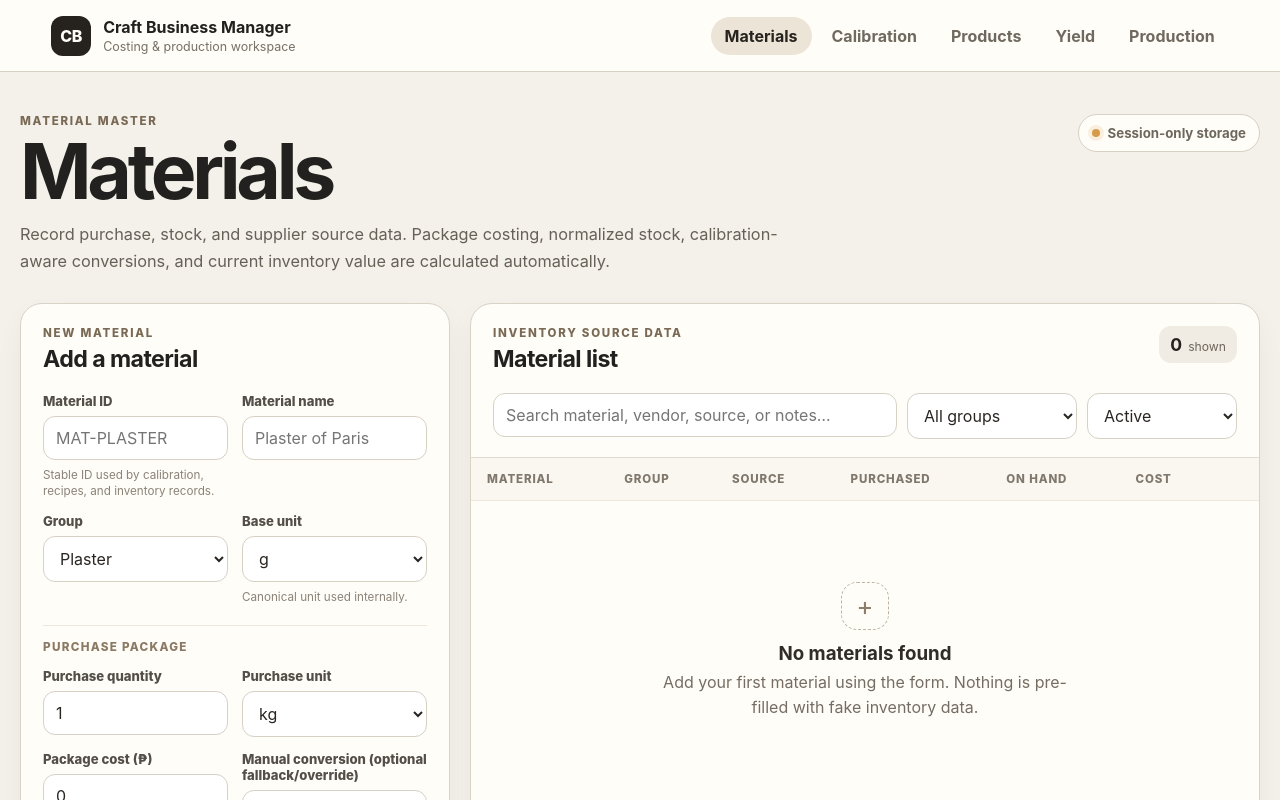
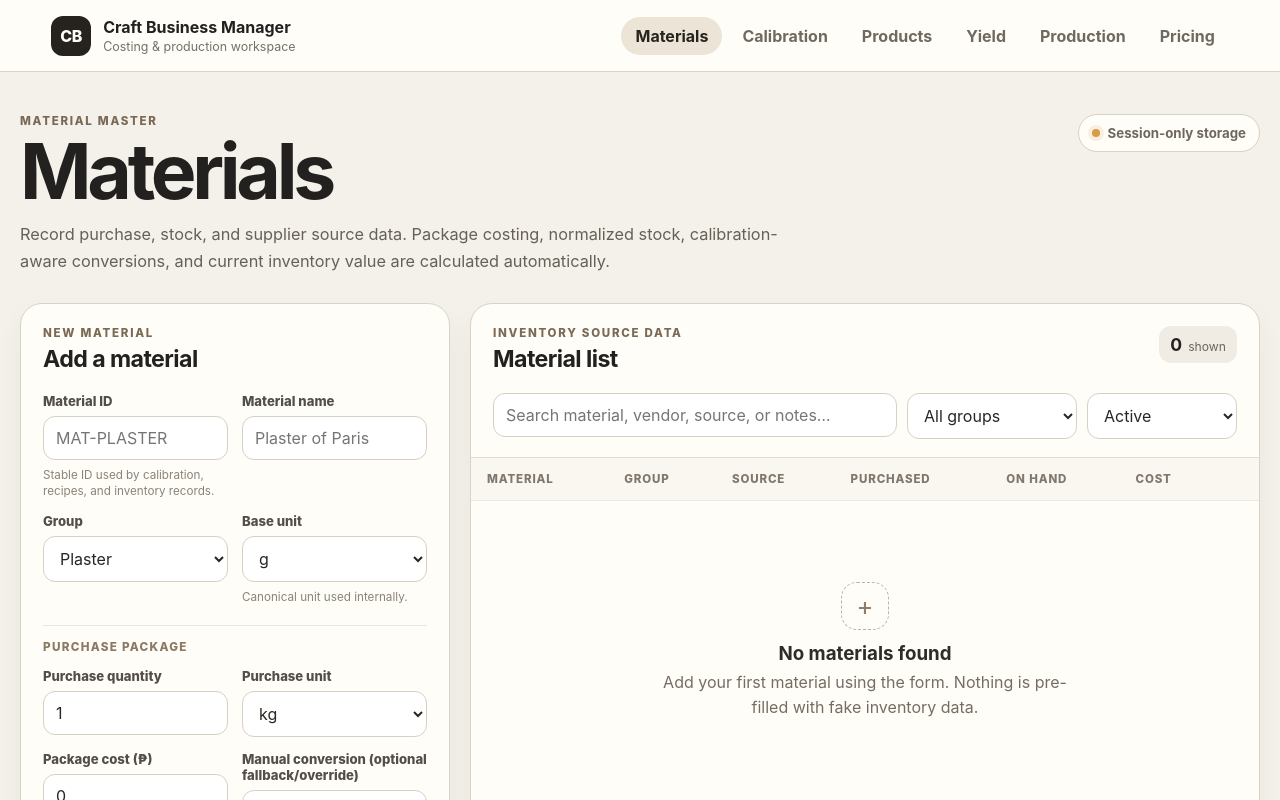
Before and after one commit to nhardbalansag/craft-business-manager, a React (Vite) app: page / in a window 1280 px wide. Shown: the top 800 px of the page. Built offline with nearby package versions, Linux system fonts and the light colour scheme.

Commit message:
Add Pricing workspace to top-level navigation

```diff
--- a/src/App.tsx
+++ b/src/App.tsx
@@ -1,11 +1,12 @@
 import { useState } from 'react';
 import { CalibrationPage } from './ui/calibration/CalibrationPage';
 import { MaterialsPage } from './ui/materials/MaterialsPage';
+import { PricingPage } from './ui/pricing/PricingPage';
 import { ProductsPage } from './ui/products/ProductsPage';
 import { ProductionPage } from './ui/production/ProductionPage';
 import { YieldPage } from './ui/yield/YieldPage';
 
-type AppSection = 'materials' | 'calibration' | 'products' | 'yield' | 'production';
+type AppSection = 'materials' | 'calibration' | 'products' | 'yield' | 'production' | 'pricing';
 
 export default function App() {
   const [section, setSection] = useState<AppSection>('materials');
@@ -26,6 +27,7 @@ export default function App() {
           <button className={`nav-item ${section === 'products' ? 'active' : ''}`} type="button" onClick={() => setSection('products')}>Products</button>
           <button className={`nav-item ${section === 'yield' ? 'active' : ''}`} type="button" onClick={() => setSection('yield')}>Yield</button>
           <button className={`nav-item ${section === 'production' ? 'active' : ''}`} type="button" onClick={() => setSection('production')}>Production</button>
+          <button className={`nav-item ${section === 'pricing' ? 'active' : ''}`} type="button" onClick={() => setSection('pricing')}>Pricing</button>
         </nav>
       </header>
 
@@ -34,6 +36,7 @@ export default function App() {
       {section === 'products' && <ProductsPage />}
       {section === 'yield' && <YieldPage />}
       {section === 'production' && <ProductionPage />}
+      {section === 'pricing' && <PricingPage />}
     </main>
   );
 }
```
